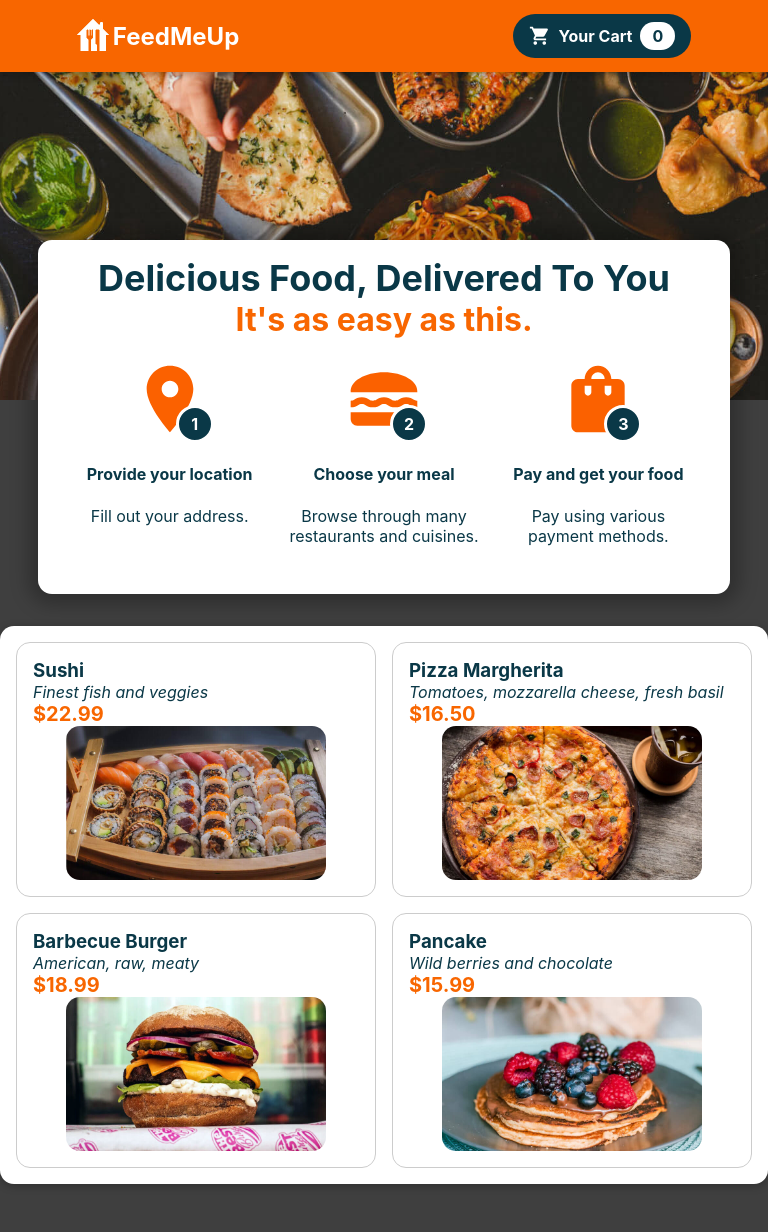
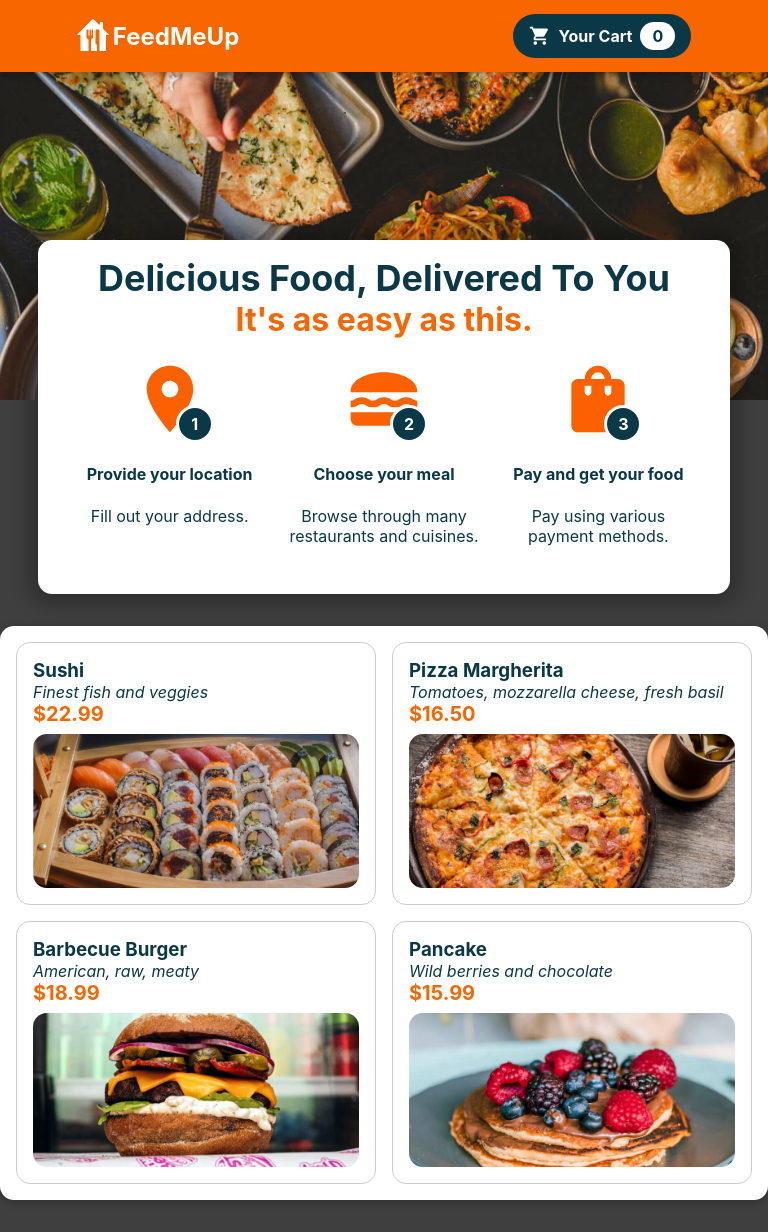
Before and after one commit to TheMankel/FeedMeUp, a React (Create React App) app: page / in a window 768 px wide. Built offline with nearby package versions, Linux system fonts and the light colour scheme.

Commit message:
Added media queries

```diff
--- a/src/components/Meals/AvailableMeals.module.css
+++ b/src/components/Meals/AvailableMeals.module.css
@@ -16,7 +16,7 @@
 }
 
 .meals li {
-  width: calc(100% / 2 - 0.5rem);
+  width: 100%;
   border: 1px solid #cccccc;
   border-radius: 14px;
   cursor: pointer;
@@ -39,8 +39,8 @@
   }
 }
 
-@media (max-width: 480px) {
+@media (min-width: 481px) {
   .meals li {
-    width: 100%;
+    width: calc(100% / 2 - 0.5rem);
   }
 }
--- a/src/components/Meals/MealItem/MealItem.module.css
+++ b/src/components/Meals/MealItem/MealItem.module.css
@@ -1,6 +1,8 @@
 .meal {
   display: flex;
-  justify-content: space-between;
+  /* justify-content: space-between; */
+  flex-direction: column;
+  gap: 0.5rem;
   padding: 1rem;
   color: #0a3847;
 }
@@ -43,26 +45,10 @@
   border-radius: 14px;
 }
 
-@media (max-width: 426px) {
+@media (min-width: 769px) {
   .meal {
-    flex-direction: column;
-    align-items: center;
-    justify-content: center;
-  }
-
-  .image img {
-    display: none;
+    justify-content: space-between;
+    flex-direction: row;
+    gap: 0.5rem;
   }
 }
-
-@media (min-width: 426px) and (max-width: 768px) {
-  .meal {
-    flex-direction: column;
-    align-items: center;
-    justify-content: center;
-  }
-
-  .image img {
-    width: 80%;
-  }
-}
```
